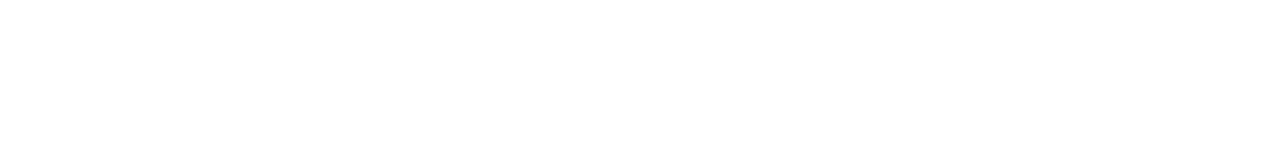
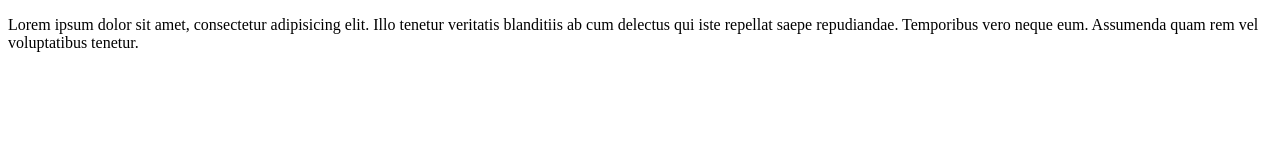
Before and after one commit to NapoleonPalu/wpu-git-test, a plain HTML site: page index.html in a window 1280 px wide. Drawn offline with Linux system fonts and the light colour scheme.

Commit message:
menambahkan paragraf

```diff
--- a/index.html
+++ b/index.html
@@ -6,6 +6,7 @@
     <title>Coba Git</title>
 </head>
 <body>
+    <p>Lorem ipsum dolor sit amet, consectetur adipisicing elit. Illo tenetur veritatis blanditiis ab cum delectus qui iste repellat saepe repudiandae. Temporibus vero neque eum. Assumenda quam rem vel voluptatibus tenetur.</p>
 
 
 </body>
```
